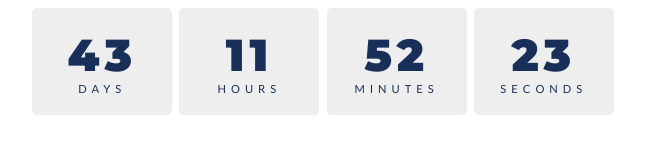
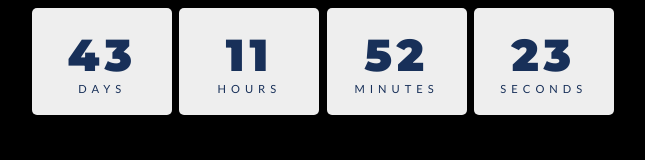
Before and after one commit to 07zzang9/notion, a plain HTML site: page index.html in a window 1280 px wide. Shown: the whole page, without its empty margins (317-962 px from the left). Drawn offline with Linux system fonts and the light colour scheme.

Commit message:
Update index.html

```diff
--- a/index.html
+++ b/index.html
@@ -8,7 +8,7 @@
     <style>
 
 body{
-    background-color: dark;
+    background-color: black;
 }
 
 #timer {
```
